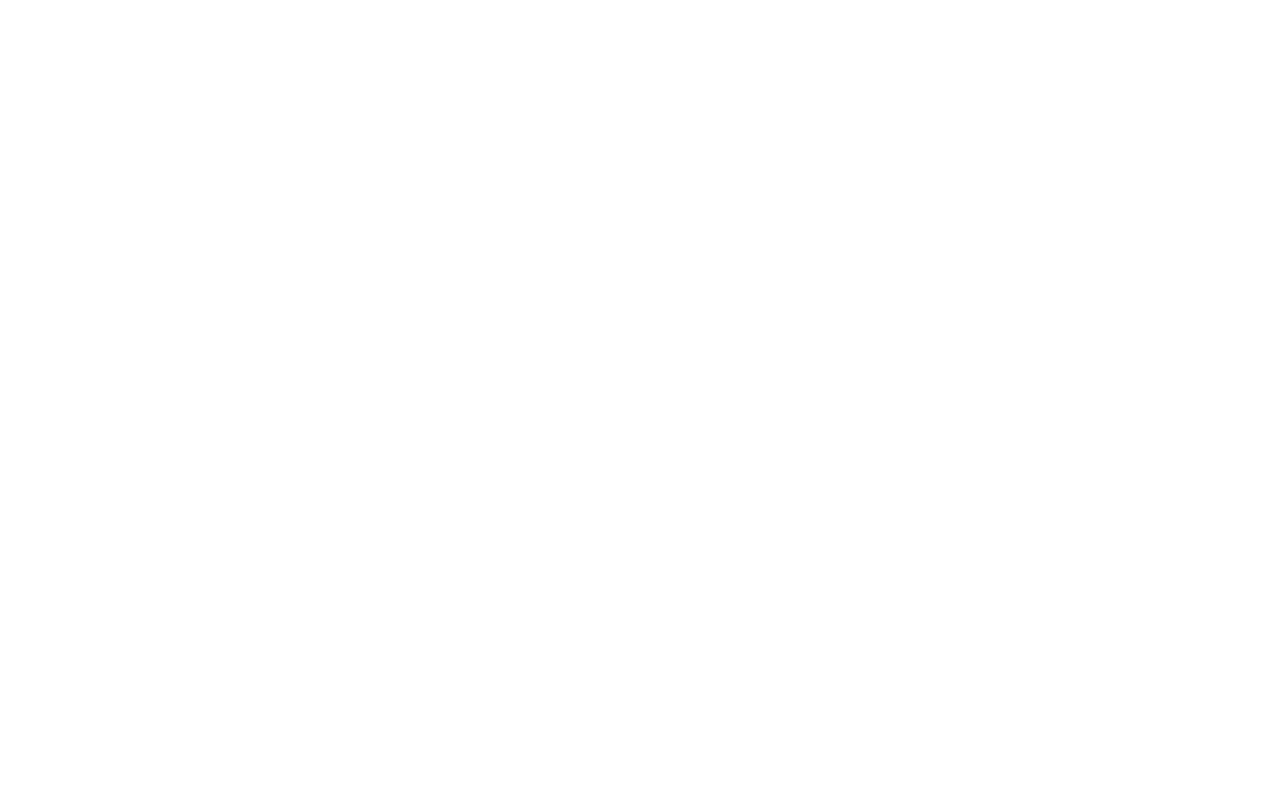
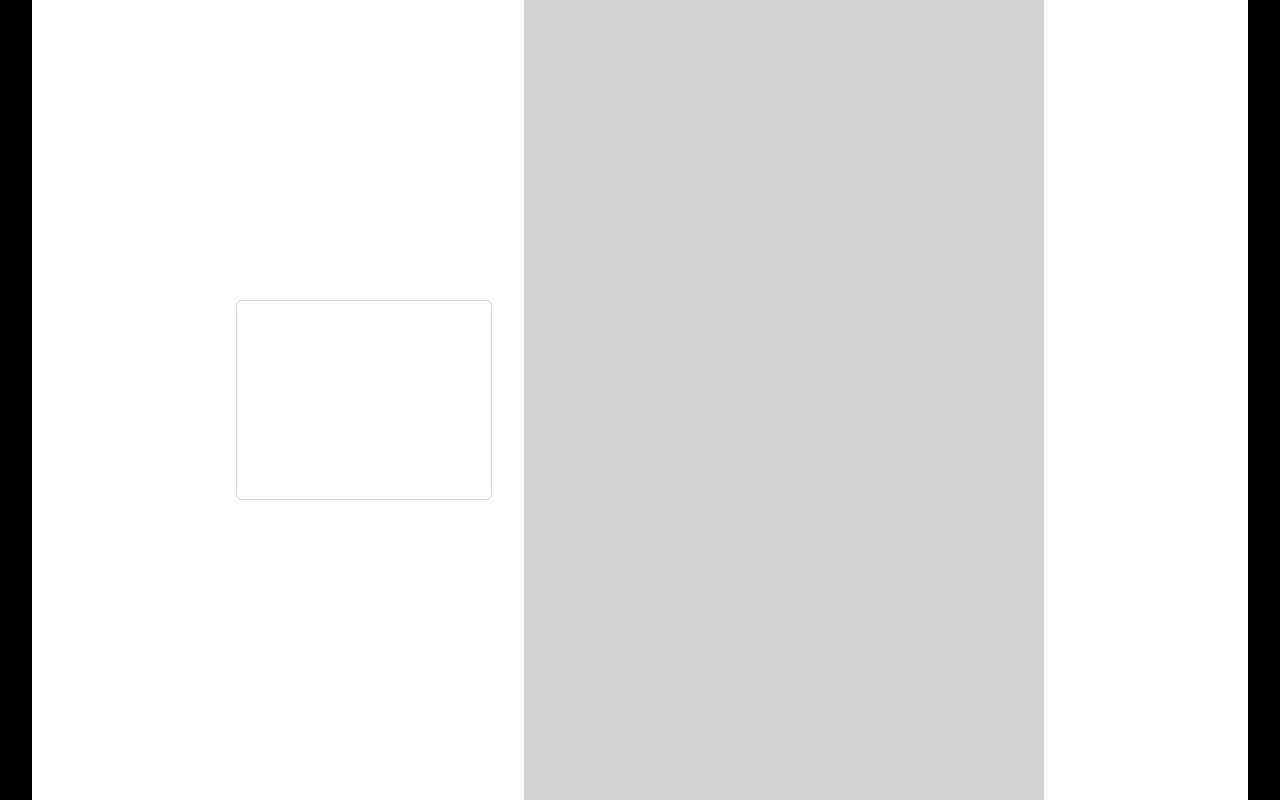
Before and after one commit to incredible92/reactLoops, a React (Create React App) app: page /loop1-step9 in a window 1280 px wide. Built offline with nearby package versions, Linux system fonts and the light colour scheme.

Commit message:
feat: step9

```diff
--- a/src/LoopRoutes.jsx
+++ b/src/LoopRoutes.jsx
@@ -9,6 +9,7 @@
 import Animation from './components/loop1/Step6/Animation'
 import Scroll from './components/loop1/Step7/Scroll'
 import Search from './components/loop1/Step8/Search'
+import ElementMoves from './components/loop1/Step9/ElementMoves'
 
 export default  () => (
     <Switch>
@@ -21,5 +22,6 @@
       <Route path="/loop1-step6" component={Animation} />
       <Route path="/loop1-step7" component={Scroll} />
       <Route path="/loop1-step8" component={Search} />
+      <Route path="/loop1-step9" component={ElementMoves} />
     </Switch>
   )
--- /dev/null
+++ b/src/components/loop1/Step9/ElementMoves.jsx
@@ -0,0 +1,18 @@
+import React from 'react'
+
+import './ElementMoves.scss'
+
+ function ElementMoves() {
+    return (
+        <div className="bg9">
+          <div className="bg-box">
+              <div className="elementWrap">
+                  <div className="whiteEle"></div>
+                  <div className="grayEle"></div>
+              </div>
+          </div>
+        </div>
+    )
+}
+
+export default ElementMoves
--- /dev/null
+++ b/src/components/loop1/Step9/ElementMoves.scss
@@ -0,0 +1,36 @@
+.bg9 {
+    background-color: black;
+    height: 100vh;
+    width: 100%;
+
+}
+
+.bg-box {
+    width: 95%;
+    height: 100vh;
+    background-color: white;
+    margin-left: 2rem;
+}
+
+.elementWrap {
+    display: flex;
+    justify-content: center;
+    align-items: center;
+}
+
+.whiteEle {
+    width: 20vw;
+    height: 25vh;
+    // margin-top: 2rem;
+    margin-right: 2rem;
+    background-color: white;
+    border-radius: 5px;
+    border: 1px solid lightgray;
+}
+
+.grayEle {
+    width: 65vh;
+    height: 100vh;
+    background-color:lightgray;
+    border: 5px;
+}
```
